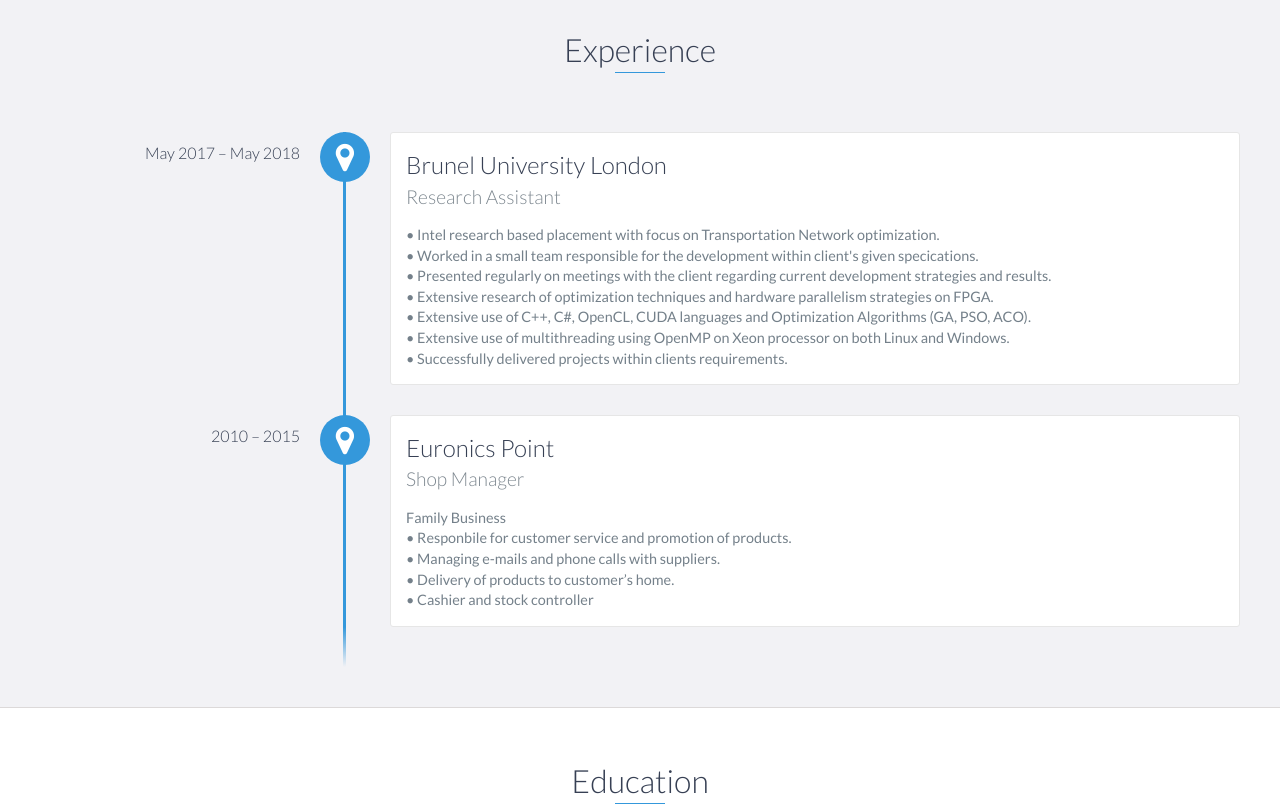
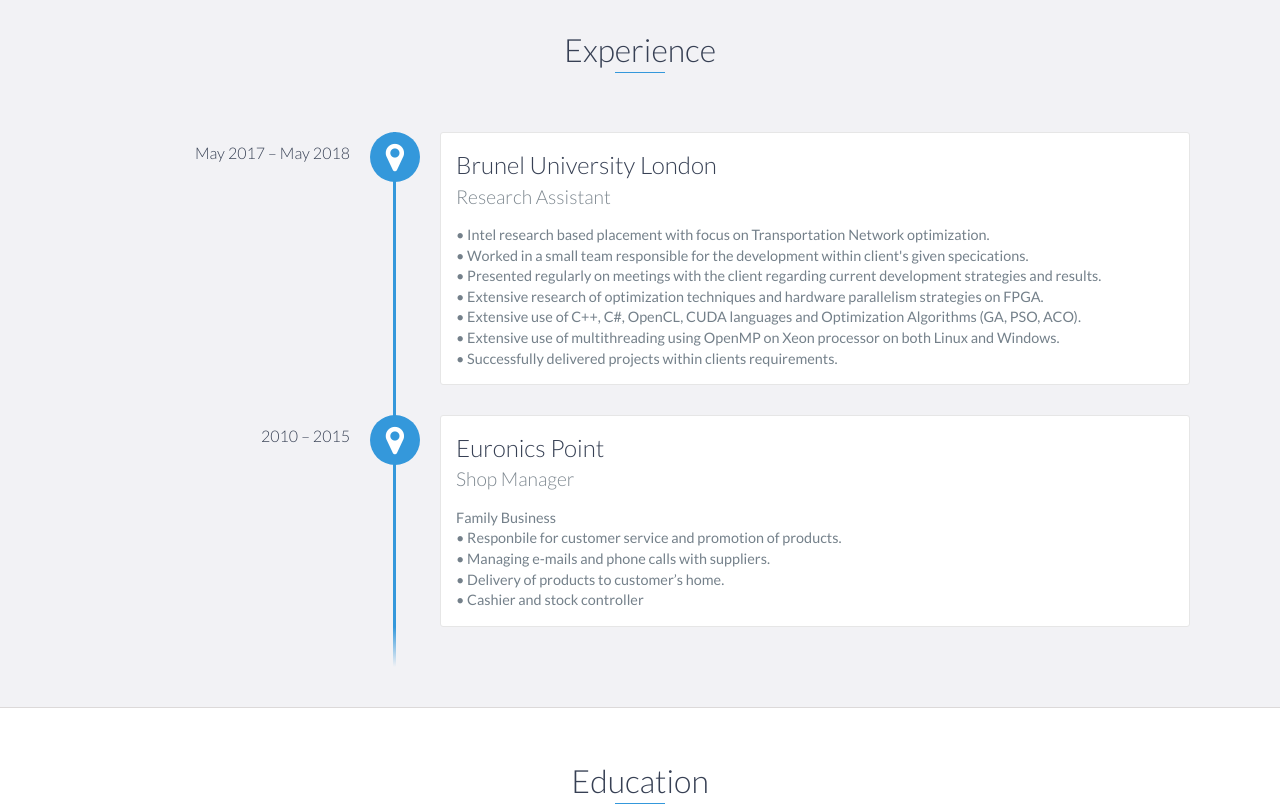
Before and after one commit to LoKKeR96/lokker96.github.io, a website: page index.html in a window 1280 px wide. Shown: the part 1520-2326 px from the top of the page. Drawn offline with nearby package versions, Linux system fonts and the light colour scheme.

Commit message:
CSS updates to justify.

```diff
--- a/css/styles.css
+++ b/css/styles.css
@@ -23,6 +23,8 @@
 .justified {
   text-align: justify;
   text-justify: inter-word;
+  padding-left: 10px;
+  padding-right: 10px;
 }
 
 .fulljustify {
@@ -410,7 +412,7 @@
 #experience-timeline {
     margin: 30px auto 0 auto;
     position: relative;
-    max-width: 1200px
+    max-width: 1100px
 }
 
 #experience-timeline:before {
```
